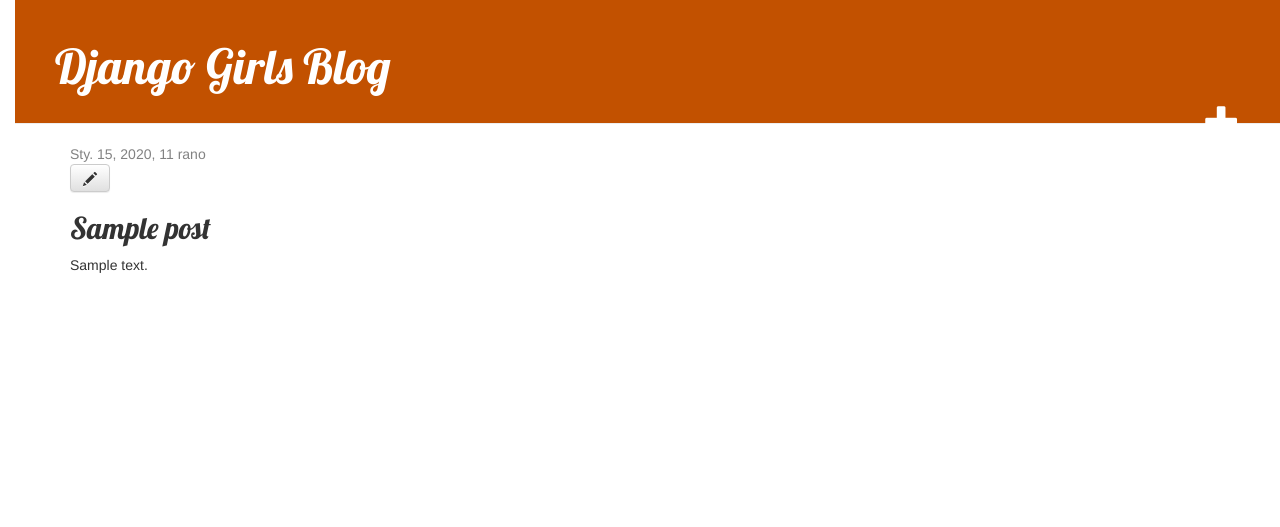
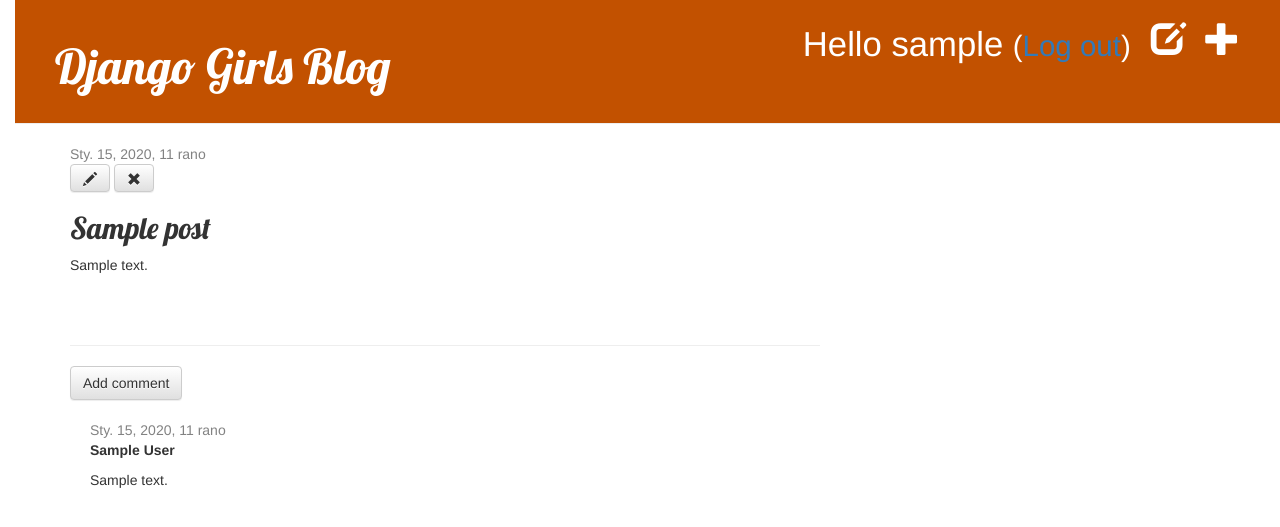
Before and after one commit to jakubmis1998/my-first-blog, a Django app: page /post/1/ in a window 1280 px wide. Shown: the top 527 px of the page. Run offline with Django 3.2, Linux system fonts and the light colour scheme; a user stored in the database is signed in; tables that the repository leaves empty hold one stand-in row (values such as "Sample post"); some libraries are stand-ins or nearby versions.

Commit message:
Full tutorial of blog Django girls

```diff
--- a/blog/admin.py
+++ b/blog/admin.py
@@ -1,4 +1,5 @@
 from django.contrib import admin
-from .models import Post
+from .models import Post, Comment
 
 admin.site.register(Post)
+admin.site.register(Comment)
--- a/blog/models.py
+++ b/blog/models.py
@@ -15,3 +15,20 @@ class Post(models.Model):
 
     def __str__(self):
         return self.title
+
+    def approved_comments(self):
+        return self.comments.filter(approved_comment=True)
+
+class Comment(models.Model):
+    post = models.ForeignKey('blog.Post', on_delete=models.CASCADE, related_name='comments')
+    author = models.CharField(max_length=200)
+    text = models.TextField()
+    created_date = models.DateTimeField(default=timezone.now)
+    approved_comment = models.BooleanField(default=False)
+
+    def approve(self):
+        self.approved_comment = True
+        self.save()
+
+    def __str__(self):
+        return self.text
--- a/blog/static/css/blog.css
+++ b/blog/static/css/blog.css
@@ -53,3 +53,7 @@ h1, h2, h3, h4 {
 .post h2 a, .post h1 a:visited {
     color: #000000;
 }
+
+.comment {
+    margin: 20px 0px 20px 20px;
+}
--- a/blog/templates/blog/base.html
+++ b/blog/templates/blog/base.html
@@ -9,10 +9,14 @@
     </head>
     <body>
     <div class="page-header">
+    {% if user.is_authenticated %}
+        <a href="{% url 'post_new' %}" class="top-menu"><span class="glyphicon glyphicon-plus"></span></a>
+        <a href="{% url 'post_draft_list' %}" class="top-menu"><span class="glyphicon glyphicon-edit"></span></a>
+        <p class="top-menu">Hello {{ user.username }} <small>(<a href="{% url 'logout' %}">Log out</a>)</small></p>
+    {% else %}
+            <a href="{% url 'login' %}" class="top-menu"><span class="glyphicon glyphicon-lock"></span></a>
+    {% endif %}
         <h1><a href="/">Django Girls Blog</a></h1>
-        {% if user.is_authenticated %}
-            <a href="{% url 'post_new' %}" class="top-menu"><span class="glyphicon glyphicon-plus"></span></a>
-        {% endif %}
     </div>
     <div class="content container">
         <div class="row">
--- a/blog/templates/blog/post_detail.html
+++ b/blog/templates/blog/post_detail.html
@@ -6,11 +6,33 @@
             <div class="date">
                 {{ post.published_date }}
             </div>
+        {% else %}
+            <a class="btn btn-default" href="{% url 'post_publish' pk=post.pk %}">Publish</a>
         {% endif %}
             {% if user.is_authenticated %}
                 <a class="btn btn-default" href="{% url 'post_edit' pk=post.pk %}"><span class="glyphicon glyphicon-pencil"></span></a>
+                <a class="btn btn-default" href="{% url 'post_remove' pk=post.pk %}"><span class="glyphicon glyphicon-remove"></span></a>
             {% endif %}
         <h2>{{ post.title }}</h2>
         <p>{{ post.text|linebreaksbr }}</p>
     </div>
+    <hr>
+    <a class="btn btn-default" href="{% url 'add_comment_to_post' pk=post.pk %}">Add comment</a>
+{% for comment in post.comments.all %}
+    {% if user.is_authenticated or comment.approved_comment %}
+    <div class="comment">
+        <div class="date">
+            {{ comment.created_date }}
+            {% if not comment.approved_comment %}
+                <a class="btn btn-default" href="{% url 'comment_remove' pk=comment.pk %}"><span class="glyphicon glyphicon-remove"></span></a>
+                <a class="btn btn-default" href="{% url 'comment_approve' pk=comment.pk %}"><span class="glyphicon glyphicon-ok"></span></a>
+            {% endif %}
+        </div>
+        <strong>{{ comment.author }}</strong>
+        <p>{{ comment.text|linebreaks }}</p>
+    </div>
+    {% endif %}
+{% empty %}
+    <p>No comments here yet :(</p>
+{% endfor %}
 {% endblock %}
--- a/blog/templates/blog/post_list.html
+++ b/blog/templates/blog/post_list.html
@@ -8,6 +8,7 @@
             </div>
             <h1><a href="{% url 'post_detail' pk=post.pk %}">{{ post.title }}</a></h1>
             <p>{{ post.text|linebreaksbr }}</p>
+            <a href="{% url 'post_detail' pk=post.pk %}">Comments: {{ post.approved_comments.count }}</a>
         </div>
     {% endfor %}
 {% endblock %}
--- a/blog/urls.py
+++ b/blog/urls.py
@@ -6,4 +6,10 @@ urlpatterns = [
     path('post/<int:pk>/', views.post_detail, name='post_detail'),
     path('post/new', views.post_new, name='post_new'),
     path('post/<int:pk>/edit/', views.post_edit, name='post_edit'),
+    path('drafts/', views.post_draft_list, name='post_draft_list'),
+    path('post/<pk>/publish/', views.post_publish, name='post_publish'),
+    path('post/<pk>/remove/', views.post_remove, name='post_remove'),
+    path('post/<int:pk>/comment/', views.add_comment_to_post, name='add_comment_to_post'),
+    path('comment/<int:pk>/approve/', views.comment_approve, name='comment_approve'),
+    path('comment/<int:pk>/remove/', views.comment_remove, name='comment_remove'),
 ]
--- a/blog/views.py
+++ b/blog/views.py
@@ -1,8 +1,9 @@
 from django.shortcuts import render, get_object_or_404
 from django.utils import timezone
-from .models import Post
-from .forms import PostForm
+from .models import Post, Comment
+from .forms import PostForm, CommentForm
 from django.shortcuts import redirect
+from django.contrib.auth.decorators import login_required
 
 # Create your views here.
 
@@ -14,6 +15,7 @@ def post_detail(request, pk):
     post = get_object_or_404(Post, pk=pk)
     return render(request, 'blog/post_detail.html', {'post': post})
 
+@login_required
 def post_new(request):
     if request.method == "POST":
         form = PostForm(request.POST)
@@ -27,6 +29,7 @@ def post_new(request):
         form = PostForm()
     return render(request, 'blog/post_edit.html', {'form': form})
 
+@login_required
 def post_edit(request, pk):
     post = get_object_or_404(Post, pk=pk)
     if request.method == "POST":
@@ -40,3 +43,45 @@ def post_edit(request, pk):
     else:
         form = PostForm(instance=post)
     return render(request, 'blog/post_edit.html', {'form': form})
+
+@login_required
+def post_draft_list(request):
+    posts = Post.objects.filter(published_date__isnull=True).order_by('created_date')
+    return render(request, 'blog/post_draft_list.html', {'posts': posts})
+
+@login_required
+def post_publish(request, pk):
+    post = get_object_or_404(Post, pk=pk)
+    post.publish()
+    return redirect('post_detail', pk=pk)
+
+@login_required
+def post_remove(request, pk):
+    post = get_object_or_404(Post, pk=pk)
+    post.delete()
+    return redirect('post_list')
+
+def add_comment_to_post(request, pk):
+    post = get_object_or_404(Post, pk=pk)
+    if request.method == "POST":
+        form = CommentForm(request.POST)
+        if form.is_valid():
+            comment = form.save(commit=False)
+            comment.post = post
+            comment.save()
+            return redirect('post_detail', pk=post.pk)
+    else:
+        form = CommentForm()
+    return render(request, 'blog/add_comment_to_post.html', {'form': form})
+
+@login_required
+def comment_approve(request, pk):
+    comment = get_object_or_404(Comment, pk=pk)
+    comment.approve()
+    return redirect('post_detail', pk=comment.post.pk)
+
+@login_required
+def comment_remove(request, pk):
+    comment = get_object_or_404(Comment, pk=pk)
+    comment.delete()
+    return redirect('post_detail', pk=comment.post.pk)
--- a/mysite/urls.py
+++ b/mysite/urls.py
@@ -15,8 +15,11 @@ Including another URLconf
 """
 from django.contrib import admin
 from django.urls import path, include
+from django.contrib.auth import views
 
 urlpatterns = [
     path('admin/', admin.site.urls),
-    path('', include('blog.urls'))
+    path('', include('blog.urls')),
+    path('accounts/login/', views.LoginView.as_view(), name='login'),
+    path('accounts/logout/', views.LogoutView.as_view(next_page='/'), name='logout'),
 ]
```
Also changed, not shown: blog/forms.py (+7 -1 lines), blog/templates/blog/add_comment_to_post.html (added, +9 -0 lines), blog/templates/blog/post_draft_list.html (added, +11 -0 lines), blog/templates/registration/login.html (added, +24 -0 lines), mysite/settings.py (+7 -2 lines), requirements.txt (+15 -1 lines), blog/migrations/0002_comment.py (added).
